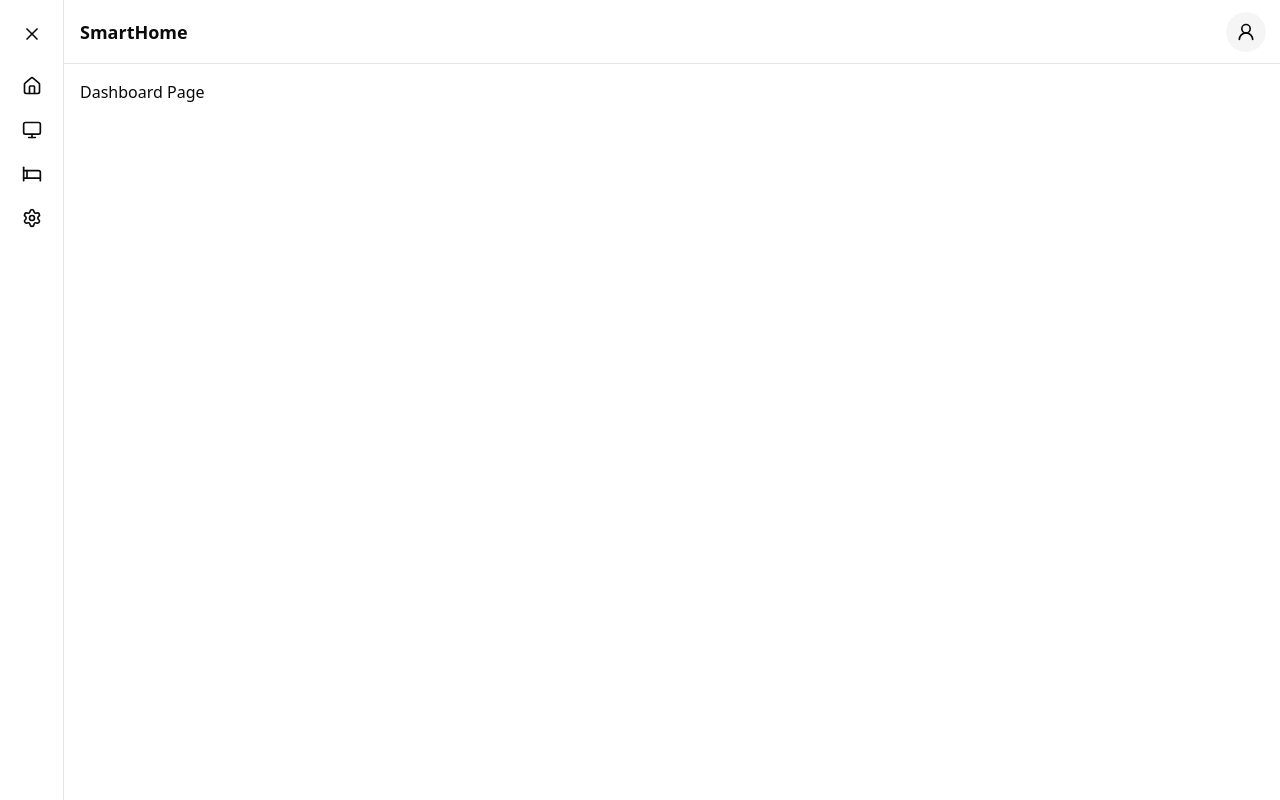
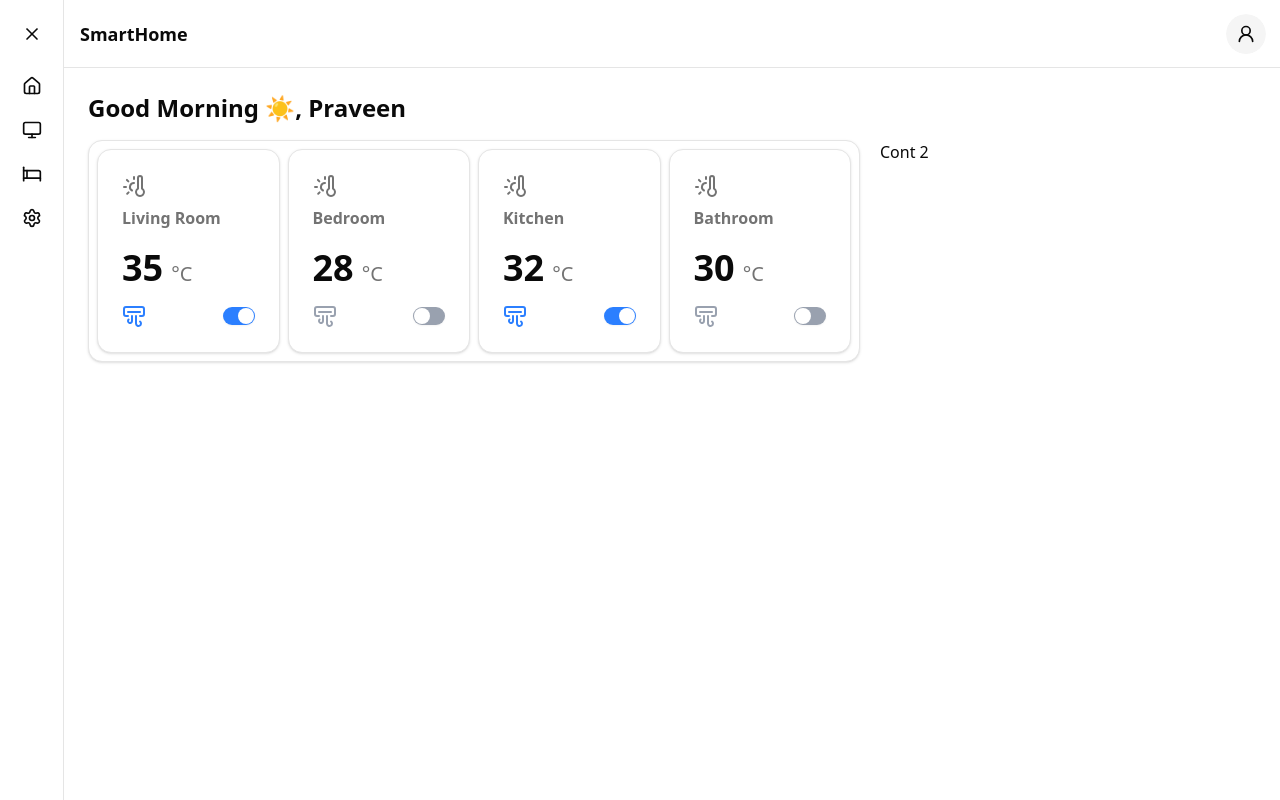
Before and after one commit to praveenr14083/Smart-Home, a React (Vite) app in the folder client/: page / in a window 1280 px wide. Built offline with nearby package versions, Linux system fonts and the light colour scheme.

Commit message:
feat: Temperature card design completed

```diff
--- a/client/package.json
+++ b/client/package.json
@@ -14,6 +14,7 @@
     "@radix-ui/react-dialog": "^1.1.15",
     "@radix-ui/react-separator": "^1.1.7",
     "@radix-ui/react-slot": "^1.2.3",
+    "@radix-ui/react-switch": "^1.2.6",
     "@radix-ui/react-tooltip": "^1.2.8",
     "@tailwindcss/vite": "^4.1.12",
     "@tanstack/react-router": "^1.131.27",
--- /dev/null
+++ b/client/src/components/ui/card.jsx
@@ -0,0 +1,101 @@
+import * as React from "react"
+
+import { cn } from "@/lib/utils"
+
+function Card({
+  className,
+  ...props
+}) {
+  return (
+    <div
+      data-slot="card"
+      className={cn(
+        "bg-card text-card-foreground flex flex-col gap-6 rounded-xl border py-6 shadow-sm",
+        className
+      )}
+      {...props} />
+  );
+}
+
+function CardHeader({
+  className,
+  ...props
+}) {
+  return (
+    <div
+      data-slot="card-header"
+      className={cn(
+        "@container/card-header grid auto-rows-min grid-rows-[auto_auto] items-start gap-1.5 px-6 has-data-[slot=card-action]:grid-cols-[1fr_auto] [.border-b]:pb-6",
+        className
+      )}
+      {...props} />
+  );
+}
+
+function CardTitle({
+  className,
+  ...props
+}) {
+  return (
+    <div
+      data-slot="card-title"
+      className={cn("leading-none font-semibold", className)}
+      {...props} />
+  );
+}
+
+function CardDescription({
+  className,
+  ...props
+}) {
+  return (
+    <div
+      data-slot="card-description"
+      className={cn("text-muted-foreground text-sm", className)}
+      {...props} />
+  );
+}
+
+function CardAction({
+  className,
+  ...props
+}) {
+  return (
+    <div
+      data-slot="card-action"
+      className={cn(
+        "col-start-2 row-span-2 row-start-1 self-start justify-self-end",
+        className
+      )}
+      {...props} />
+  );
+}
+
+function CardContent({
+  className,
+  ...props
+}) {
+  return (<div data-slot="card-content" className={cn("px-6", className)} {...props} />);
+}
+
+function CardFooter({
+  className,
+  ...props
+}) {
+  return (
+    <div
+      data-slot="card-footer"
+      className={cn("flex items-center px-6 [.border-t]:pt-6", className)}
+      {...props} />
+  );
+}
+
+export {
+  Card,
+  CardHeader,
+  CardFooter,
+  CardTitle,
+  CardAction,
+  CardDescription,
+  CardContent,
+}
--- /dev/null
+++ b/client/src/components/ui/switch.jsx
@@ -0,0 +1,26 @@
+import * as React from "react";
+import * as SwitchPrimitive from "@radix-ui/react-switch";
+
+import { cn } from "@/lib/utils";
+
+function Switch({ className, ...props }) {
+  return (
+    <SwitchPrimitive.Root
+      data-slot="switch"
+      className={cn(
+        "peer data-[state=checked]:bg-blue-500 data-[state=unchecked]:bg-gray-400 focus-visible:border-ring focus-visible:ring-ring/50 dark:data-[state=unchecked]:bg-input/80 inline-flex h-[1.15rem] w-8 shrink-0 items-center rounded-full border border-transparent shadow-xs transition-all outline-none focus-visible:ring-[3px] disabled:cursor-not-allowed disabled:opacity-50",
+        className
+      )}
+      {...props}
+    >
+      <SwitchPrimitive.Thumb
+        data-slot="switch-thumb"
+        className={cn(
+          "bg-background dark:data-[state=unchecked]:bg-foreground dark:data-[state=checked]:bg-primary-foreground pointer-events-none block size-4 rounded-full ring-0 transition-transform data-[state=checked]:translate-x-[calc(100%-2px)] data-[state=unchecked]:translate-x-0"
+        )}
+      />
+    </SwitchPrimitive.Root>
+  );
+}
+
+export { Switch };
--- a/client/src/features/dashboard/DashboardPage.jsx
+++ b/client/src/features/dashboard/DashboardPage.jsx
@@ -1,5 +1,55 @@
-import React from "react";
+import React, { useState } from "react";
+import TemperatureCard from "./components/TemperatureCard";
+import { Card } from "@/components/ui/card";
 
 export default function DashboardPage() {
-  return <div>Dashboard Page</div>;
+  const [userName] = useState("Praveen");
+
+  const rooms = [
+    { location: "Living Room", temperature: 35, initialSwitch: true },
+    { location: "Bedroom", temperature: 28, initialSwitch: false },
+    { location: "Kitchen", temperature: 32, initialSwitch: true },
+    { location: "Bathroom", temperature: 30, initialSwitch: false },
+  ];
+
+  // Initialize greeting and emoji based on current time
+  const getGreeting = () => {
+    const hour = new Date().getHours();
+
+    if (hour >= 5 && hour < 12)
+      return { greeting: "Good Morning", emoji: "☀️" };
+    if (hour >= 12 && hour < 17)
+      return { greeting: "Good Afternoon", emoji: "🌤️" };
+    if (hour >= 17 && hour < 21)
+      return { greeting: "Good Evening", emoji: "🌇" };
+    return { greeting: "Good Night", emoji: "🌙" };
+  };
+
+  const { greeting, emoji } = getGreeting();
+
+  return (
+    <section>
+      <div>
+        <h1 className="text-lg md:text-2xl font-semibold">
+          {`${greeting} ${emoji}, ${userName}`}
+        </h1>
+      </div>
+
+      <div className="mt-4 grid grid-cols-1 lg:grid-cols-3 gap-5">
+        <div className="lg:col-span-2">
+          <Card className="grid grid-cols-4 gap-2 p-2 m-0">
+            {rooms.map((room, index) => (
+              <TemperatureCard
+                key={index}
+                location={room.location}
+                temperature={room.temperature}
+                initialSwitch={room.initialSwitch}
+              />
+            ))}
+          </Card>
+        </div>
+        <div className="lg:col-span-1">Cont 2</div>
+      </div>
+    </section>
+  );
 }
--- /dev/null
+++ b/client/src/features/dashboard/components/TemperatureCard.jsx
@@ -0,0 +1,40 @@
+import React, { useState } from "react";
+import {
+  Card,
+  CardContent,
+  CardFooter,
+  CardHeader,
+  CardTitle,
+} from "@/components/ui/card";
+import { Switch } from "@/components/ui/switch";
+import { AirVentIcon, ThermometerSun } from "lucide-react";
+
+export default function TemperatureCard({
+  temperature,
+  unit = "°C",
+  location,
+  initialSwitch = false,
+}) {
+  const [isOn, setIsOn] = useState(initialSwitch);
+
+  return (
+    <Card className="gap-4">
+      <CardHeader>
+        <CardTitle className="text-muted-foreground font-semibold flex flex-col gap-3">
+          <ThermometerSun />
+          <h1>{location}</h1>
+        </CardTitle>
+      </CardHeader>
+
+      <CardContent className="flex gap-2 items-end m-0">
+        <h1 className="text-4xl font-semibold">{temperature}</h1>
+        <p className="text-xl text-muted-foreground">{unit}</p>
+      </CardContent>
+
+      <CardFooter className="text-muted-foreground flex items-center justify-between gap-2">
+        <AirVentIcon className={isOn ? "text-blue-500" : "text-gray-400"} />
+        <Switch checked={isOn} onCheckedChange={() => setIsOn(!isOn)} />
+      </CardFooter>
+    </Card>
+  );
+}
--- a/client/src/layout/MainLayout.jsx
+++ b/client/src/layout/MainLayout.jsx
@@ -9,7 +9,7 @@ export default function MainLayout() {
       <Sidebar />
       <div className="flex-1 flex flex-col">
         <Header />
-        <main className="p-4 flex-1 overflow-auto">
+        <main className="flex-1 overflow-auto p-6">
           <Outlet />
         </main>
       </div>
--- a/client/src/layout/components/Header.jsx
+++ b/client/src/layout/components/Header.jsx
@@ -7,7 +7,7 @@ export function Header({ profileImage }) {
   const toggleSidebar = useSidebarStore((state) => state.toggle);
 
   return (
-    <header className="h-16 border-b bg-background flex items-center justify-between px-4">
+    <header className="h-17 border-b bg-background flex items-center justify-between px-4">
       {/* Left side */}
       <div className="flex items-center gap-2">
         <Button
@@ -18,7 +18,7 @@ export function Header({ profileImage }) {
         >
           <PanelLeft className="size-5" />
         </Button>
-        <span className="font-bold text-lg hidden md:block">SmartHome</span>
+        <span className="font-bold text-lg">SmartHome</span>
       </div>
 
       {/* Right side - Profile */}
--- a/client/src/layout/components/SideBar.jsx
+++ b/client/src/layout/components/SideBar.jsx
@@ -20,7 +20,7 @@ export function Sidebar() {
       <aside
         className={cn(
           "h-screen border-r bg-background transition-all duration-300 md:flex-col hidden md:flex",
-          isOpen ? "w-64" : "w-16"
+          isOpen ? "w-56" : "w-16"
         )}
       >
         <div
```
Also changed, not shown: 1 other file (tests, documents, lock files or other folders).
